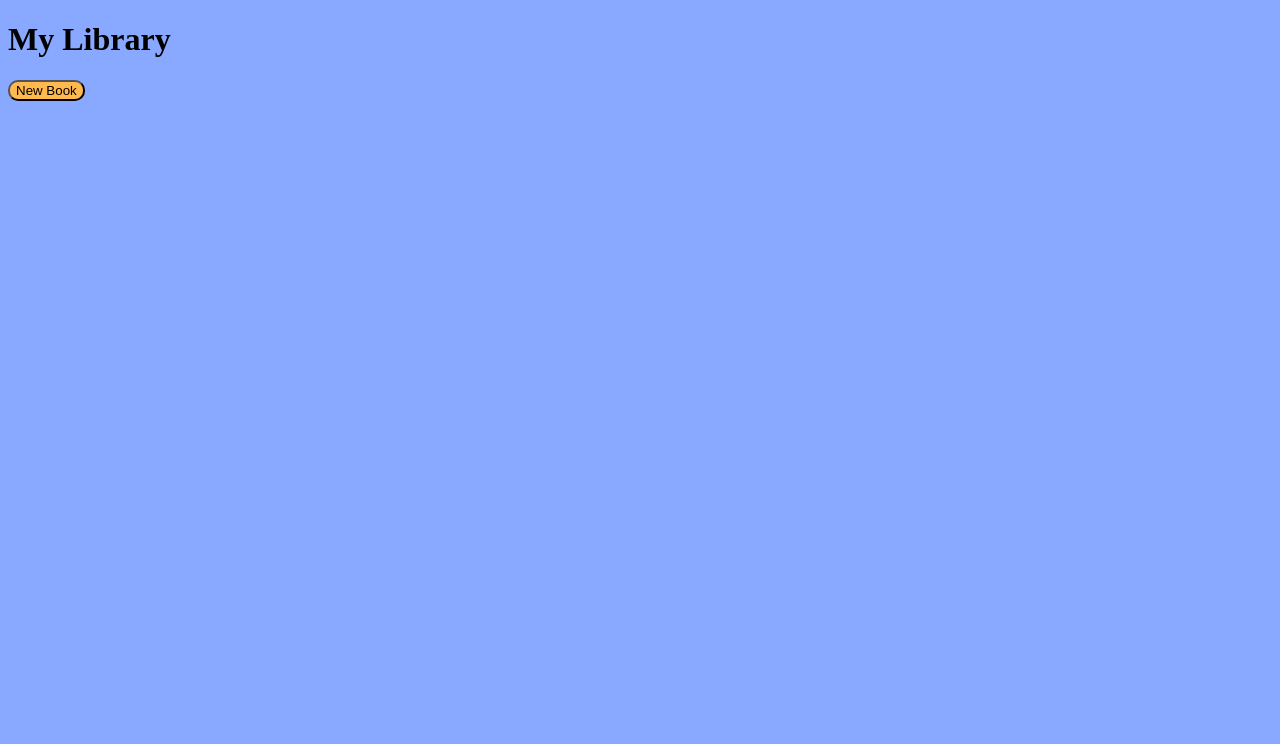
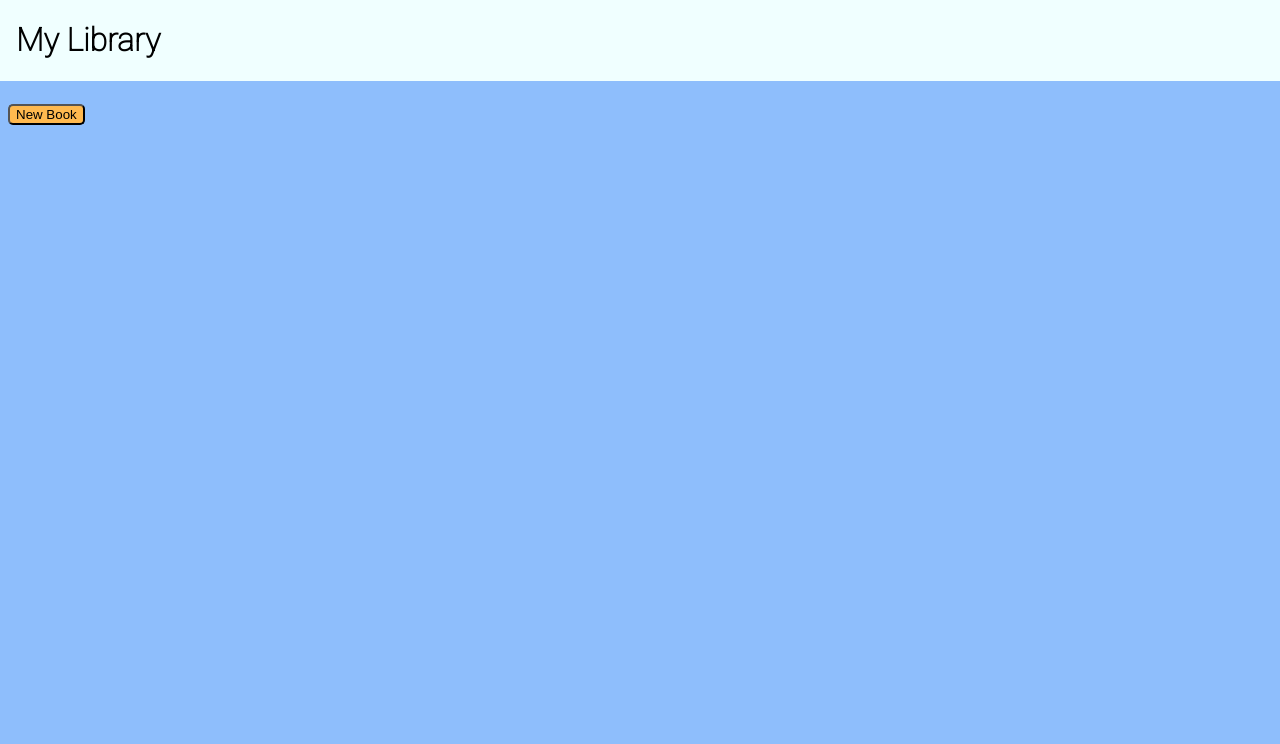
Before and after one commit to Hopac1/library-app, a plain HTML site: page index.html in a window 1280 px wide. Shown: the top 744 px of the page. Drawn offline with Linux system fonts and the light colour scheme.

Commit message:
change font and bg colour

```diff
--- a/styles.css
+++ b/styles.css
@@ -1,5 +1,10 @@
 body {
-    background-color: #89a8ff;
+    background-color: #8ebefc;
+    font-family: 'Roboto', sans-serif;
+}
+
+h1 {
+    margin-left: 1rem;
 }
 
 h2 {
@@ -12,9 +17,23 @@ form {
     margin: 10px;
 }
 
+.header {
+    background-color: rgb(240, 255, 255);
+    position: absolute;
+    width: 100%;
+    top: 0;
+    left: 0;
+}
+
+.new-book {
+    position: relative;
+    top: 6rem;
+}
+
 .button {
     background-color: #ffb94f;
-    border-radius: 10px;
+    border-radius: 5px;
+    box-shadow: 0px, 2px, 2px 0px;
 }
 
 .button:hover {
@@ -61,12 +80,20 @@ form {
 
 .book {
     border: solid 1px black;
-    background-color: coral;
+    background-color: rgb(219, 219, 219);
+    border-radius: 5px;
+    margin: 0 2rem 2rem;
+    height: 10rem;
+    white-space: pre-line;
+    text-align: center;
+    line-height: 2rem;
 }
 
 .library-container {
     display: grid;
     grid-template-columns: repeat(3, 1fr);
+    position: relative;
+    top: 9rem;
 }
 
 #footer {
```
